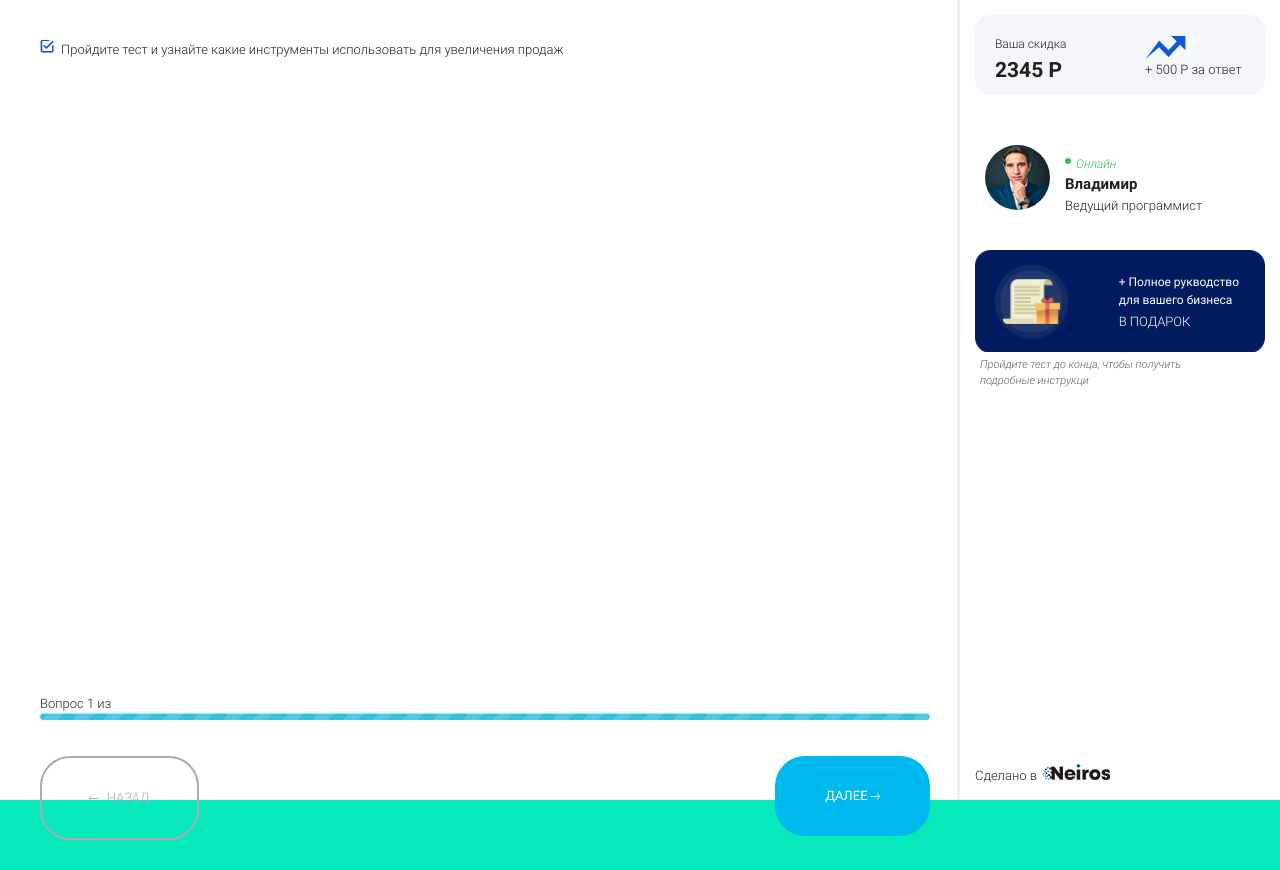
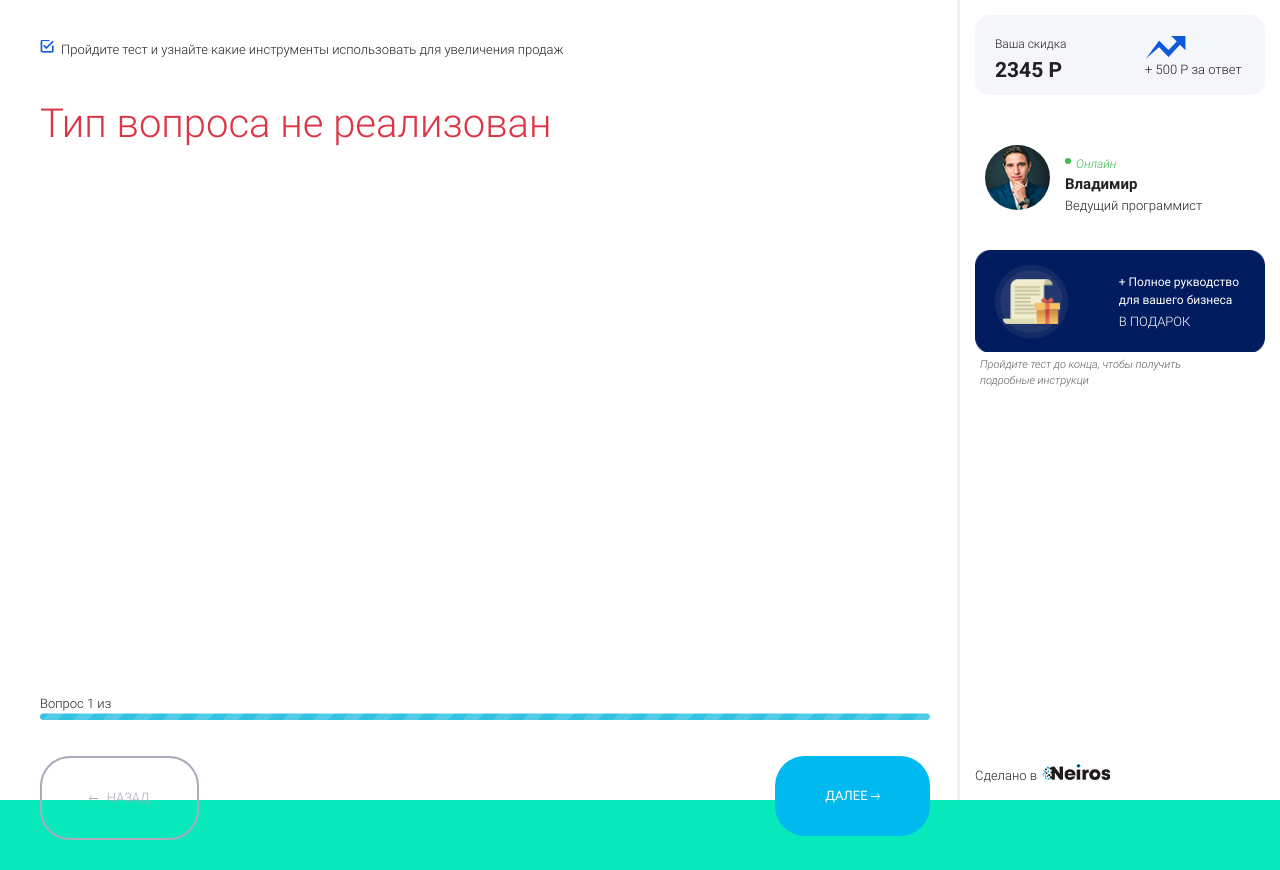
Before and after one commit to id717890/kviz, a Nuxt app: page /quiz in a window 1280 px wide. Built offline with nearby package versions, Linux system fonts and the light colour scheme; no server answers.

Commit message:
add not found question

```diff
--- /dev/null
+++ b/components/Question/NotFound.vue
@@ -0,0 +1,11 @@
+<template>
+  <div class="py-10">
+    <h1 class="text-danger">Тип вопроса не реализован</h1>
+  </div>
+</template>
+
+<script>
+export default {
+  name: 'NotFound',
+}
+</script>
--- a/constants.js
+++ b/constants.js
@@ -5,5 +5,6 @@ export default {
     COMBO_BOX_VARIANTS: 'COMBO_BOX_VARIANTS',
     DATE_PICKER_VARIANTS: 'DATE_PICKER_VARIANTS',
     RADIO_BOX_SWIPER_SLIDER: 'RADIO_BOX_SWIPER_SLIDER',
+    QUESTION_NOT_FOUND: 'QUESTION_NOT_FOUND',
   },
 }
--- a/pages/quiz.vue
+++ b/pages/quiz.vue
@@ -114,6 +114,7 @@ import TextVariant from '~/components/Question/TextVariant'
 import DatePickerVariant from '~/components/Question/DatePickerVariant'
 import SliderVariant from '~/components/Question/SliderVariant'
 import QuizProgress from '~/components/QuizProgress'
+import QuestionNotFound from '~/components/Question/NotFound'
 import Constants from '~/constants'
 import types from '~/store/types'
 
@@ -131,6 +132,7 @@ export default {
     [Constants.QUESTION_TYPE.DATE_PICKER_VARIANTS]: DatePickerVariant,
     SliderVariant,
     QuizProgress,
+    [Constants.QUESTION_TYPE.QUESTION_NOT_FOUND]: QuestionNotFound,
   },
   computed: {
     ...mapGetters('quiz', ['currentQuestion']),
@@ -157,7 +159,7 @@ export default {
           return Constants.QUESTION_TYPE.RADIO_BOX_SWIPER_SLIDER
         }
       }
-      return questionType
+      return Constants.QUESTION_TYPE.QUESTION_NOT_FOUND
     },
   },
   async mounted() {},
```
